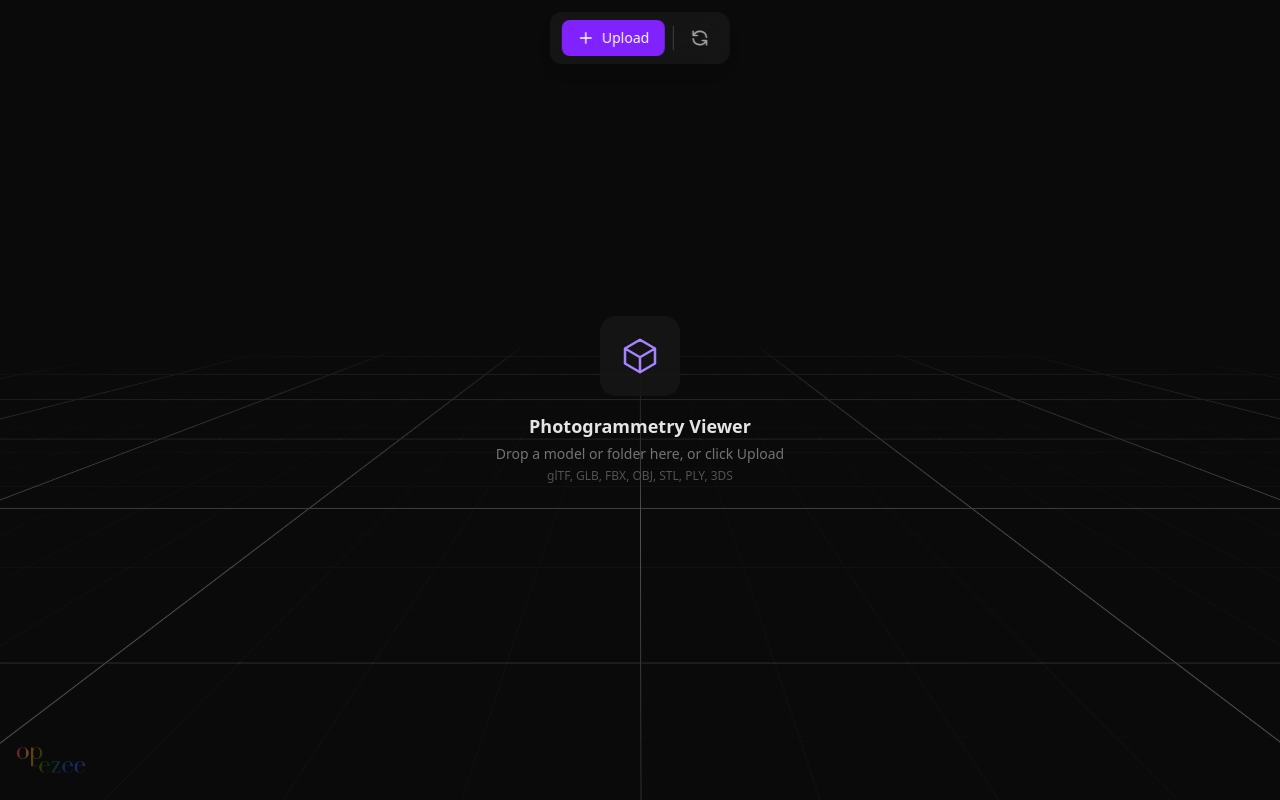
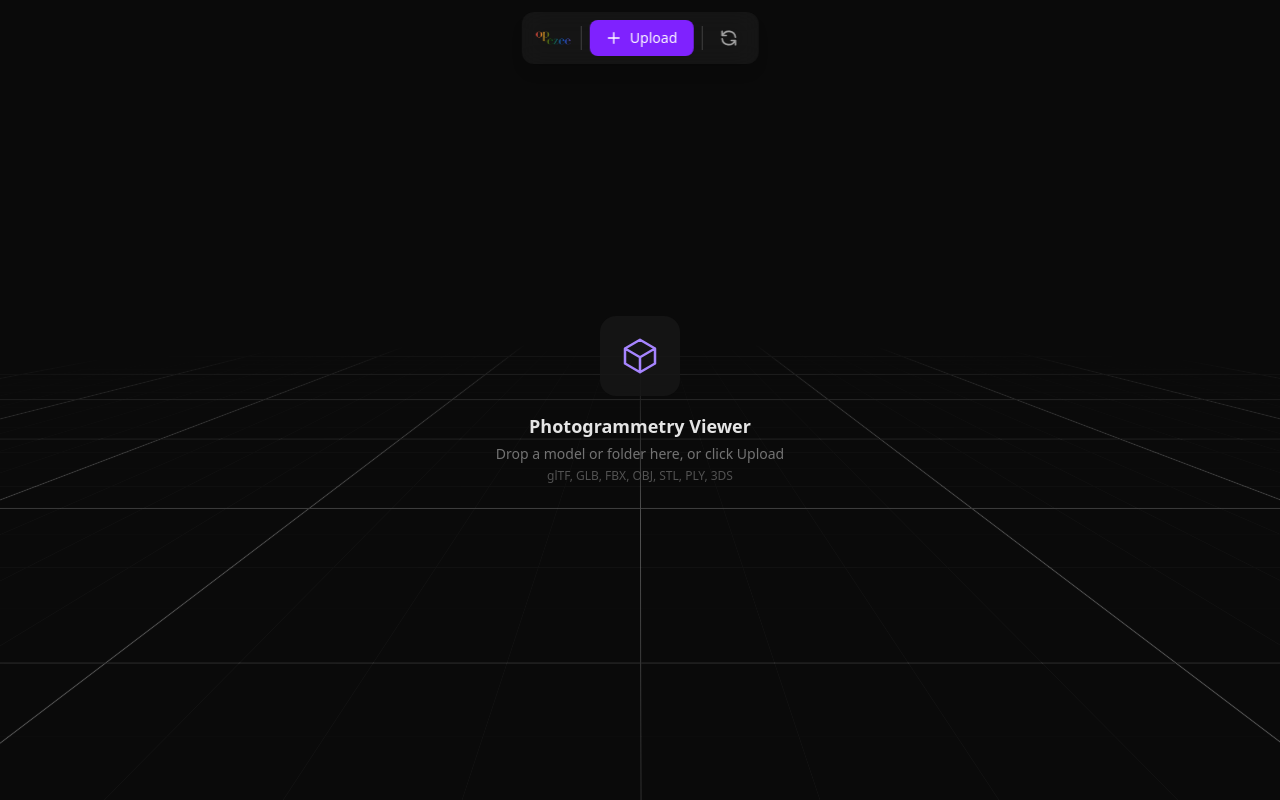
Before and after one commit to sidunrealde/3DViewer, a React (Vite) app: page / in a window 1280 px wide. Built offline with nearby package versions, Linux system fonts and the light colour scheme.

Commit message:
ui: move logo from watermark to toolbar

```diff
--- a/src/App.tsx
+++ b/src/App.tsx
@@ -112,14 +112,6 @@ function AppContent() {
       {/* Companion file prompt for OBJ without textures */}
       <CompanionFileBanner />
 
-      {/* Company logo watermark */}
-      <div className="pointer-events-none absolute bottom-3 left-3 z-10">
-        <img
-          src="/icons/OpEzeeLogo.png"
-          alt="Company logo"
-          className="h-12 w-auto opacity-40 sm:h-14"
-        />
-      </div>
     </div>
   );
 }
--- a/src/components/UI/Toolbar.tsx
+++ b/src/components/UI/Toolbar.tsx
@@ -11,6 +11,15 @@ export default function Toolbar({
 
   return (
     <div className="pointer-events-auto flex items-center gap-1.5 rounded-xl bg-neutral-900/90 px-2 py-1.5 shadow-lg backdrop-blur-md sm:gap-2 sm:px-3 sm:py-2">
+      {/* Logo */}
+      <img
+        src="/icons/OpEzeeLogo.png"
+        alt="OpEzee"
+        className="h-6 w-auto sm:h-7"
+      />
+
+      <div className="h-6 w-px bg-neutral-700" />
+
       {/* Upload */}
       <FileUpload />
 
```
